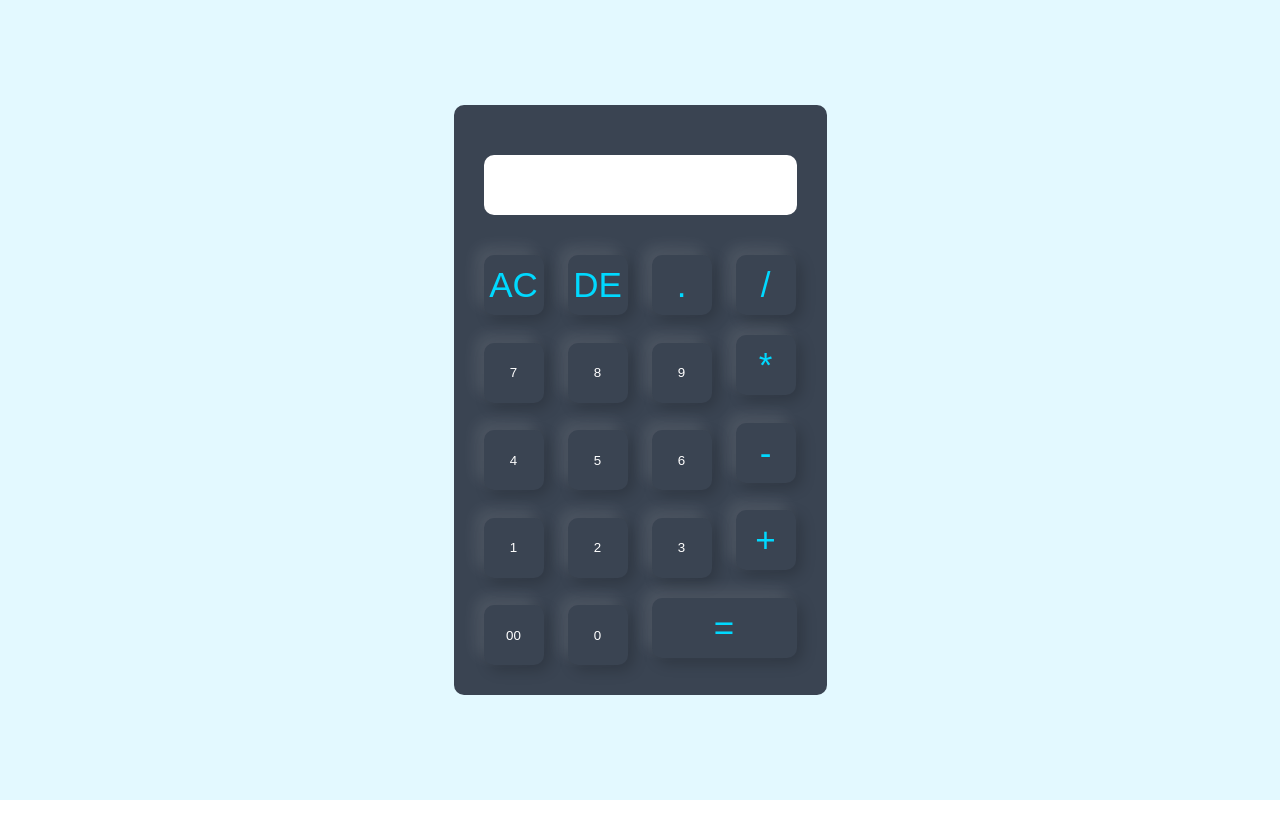
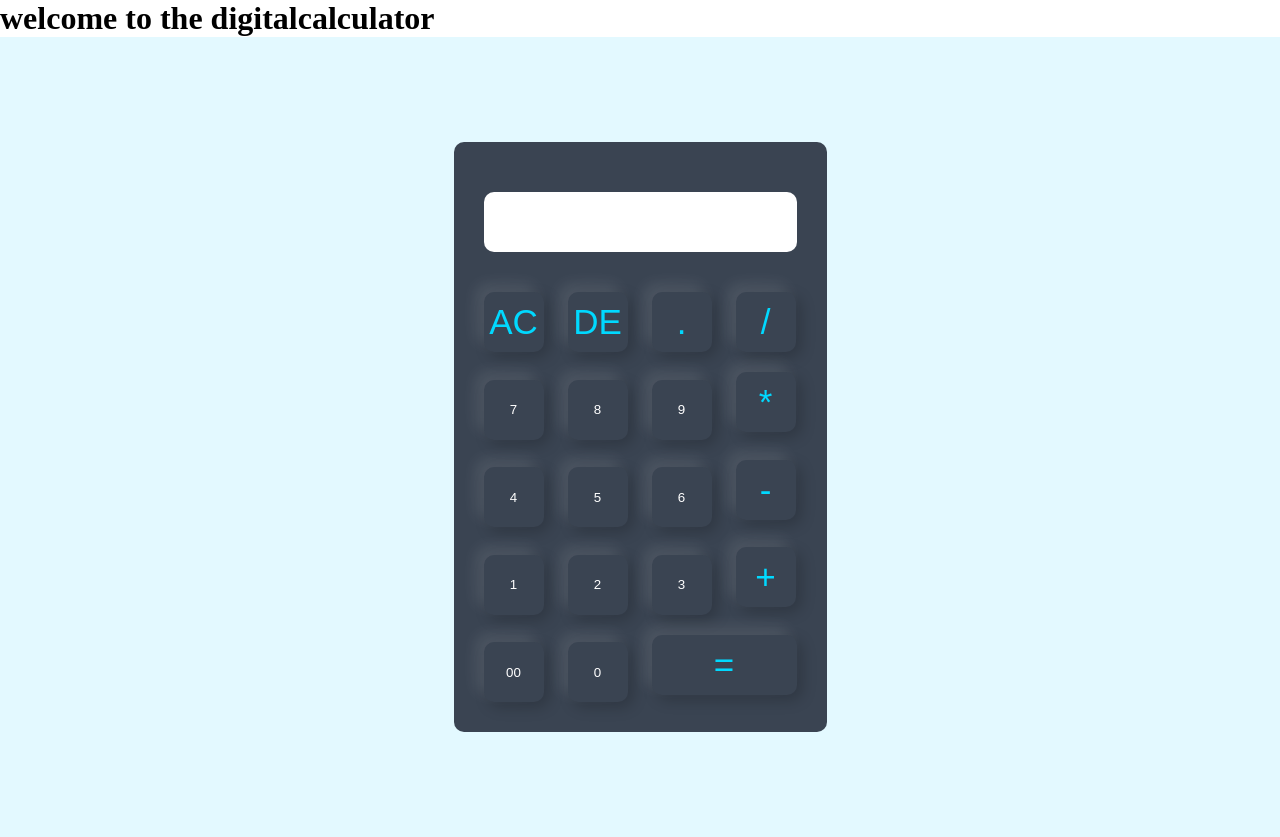
Before and after one commit to asif-ali0/digitalcalculator, a plain HTML site: page index.html in a window 1280 px wide. Before the commit the page ends 800 px from the top, so only its background shows below. Drawn offline with Linux system fonts and the light colour scheme.

Commit message:
just add heading

```diff
--- a/index.html
+++ b/index.html
@@ -8,6 +8,7 @@
     <link rel="stylesheet" href="index.css">
 </head>
 <body>
+    <h1>welcome to the digitalcalculator</h1>
     <div class="container">
         <div class="calculator">
             <form action="">
```
